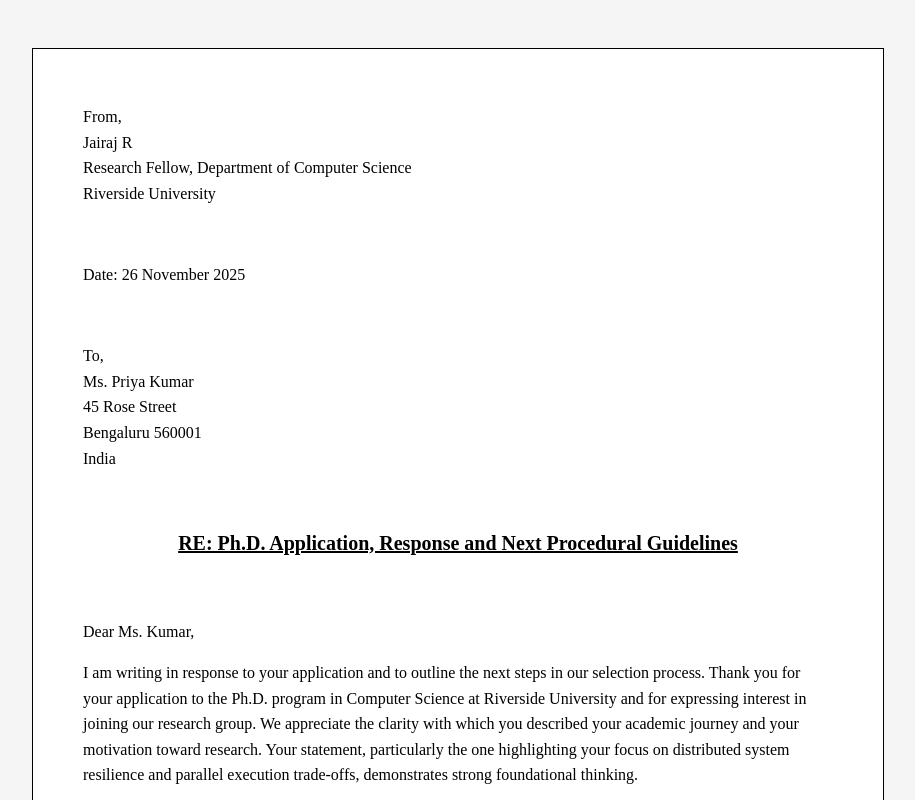
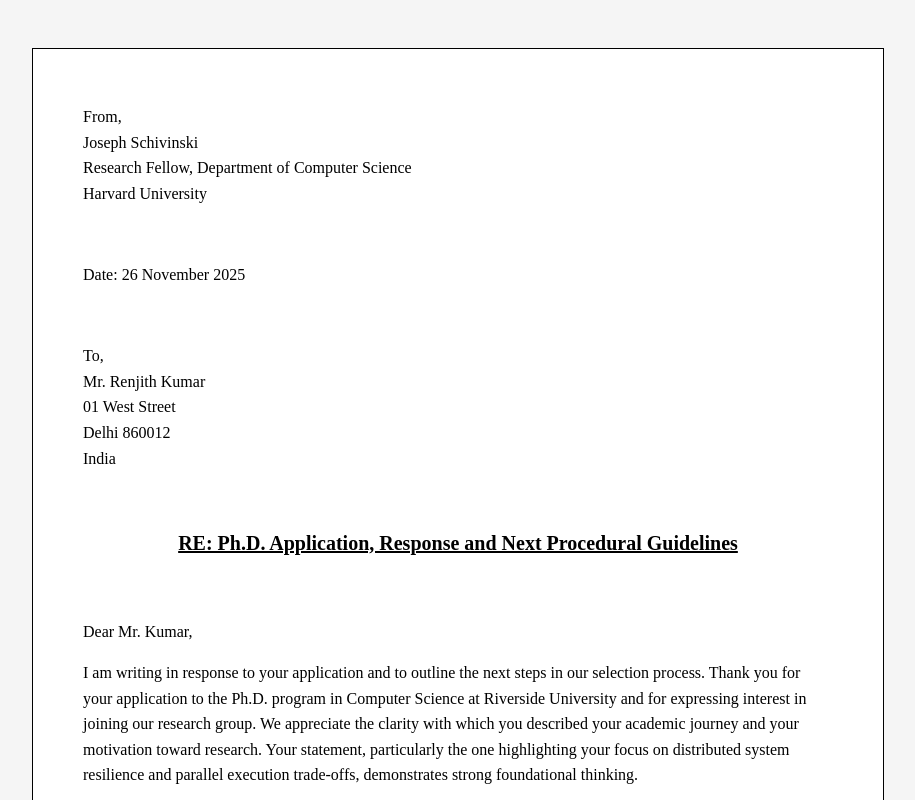
Before and after one commit to jairajrenjith/simple-letter-mulearn, a plain HTML site: page index.html in a window 1280 px wide. Shown: the top 800 px of the page, without its empty margins (182-1097 px from the left). Drawn offline with Linux system fonts and the light colour scheme.

Commit message:
Update index.html

```diff
--- a/index.html
+++ b/index.html
@@ -36,21 +36,21 @@
 <div class="letter-container">
 
     <p>From,<br>
-    Jairaj R<br>
+    Joseph Schivinski<br>
     Research Fellow, Department of Computer Science<br>
-    Riverside University</p><br>
+    Harvard University</p><br>
 
     <p>Date: 26 November 2025</p><br>
 
     <p>To,<br>
-    Ms. Priya Kumar<br>
-    45 Rose Street<br>
-    Bengaluru 560001<br>
+    Mr. Renjith Kumar<br>
+    01 West Street<br>
+    Delhi 860012<br>
     India</p><br>
 
     <p class="title">RE: Ph.D. Application, Response and Next Procedural Guidelines</p><br>
 
-    <p>Dear Ms. Kumar,</p>
+    <p>Dear Mr. Kumar,</p>
 
     <p>
     I am writing in response to your application and to outline the next steps in our selection process. Thank you for your application to the Ph.D. program in Computer Science at Riverside University and for expressing interest in joining our research group. We appreciate the clarity with which you described your academic journey and your motivation toward research. Your statement, particularly the one highlighting your focus on distributed system resilience and parallel execution trade-offs, demonstrates strong foundational thinking.
@@ -77,10 +77,10 @@
     <p>Yours sincerely,</p>
 
     <p>
-    Jairaj R<br>
+    Joseph Schivinski<br>
     Research Fellow<br>
     Department of Computer Science<br>
-    Riverside University
+    Harvard University
     </p>
 </div>
 
```
